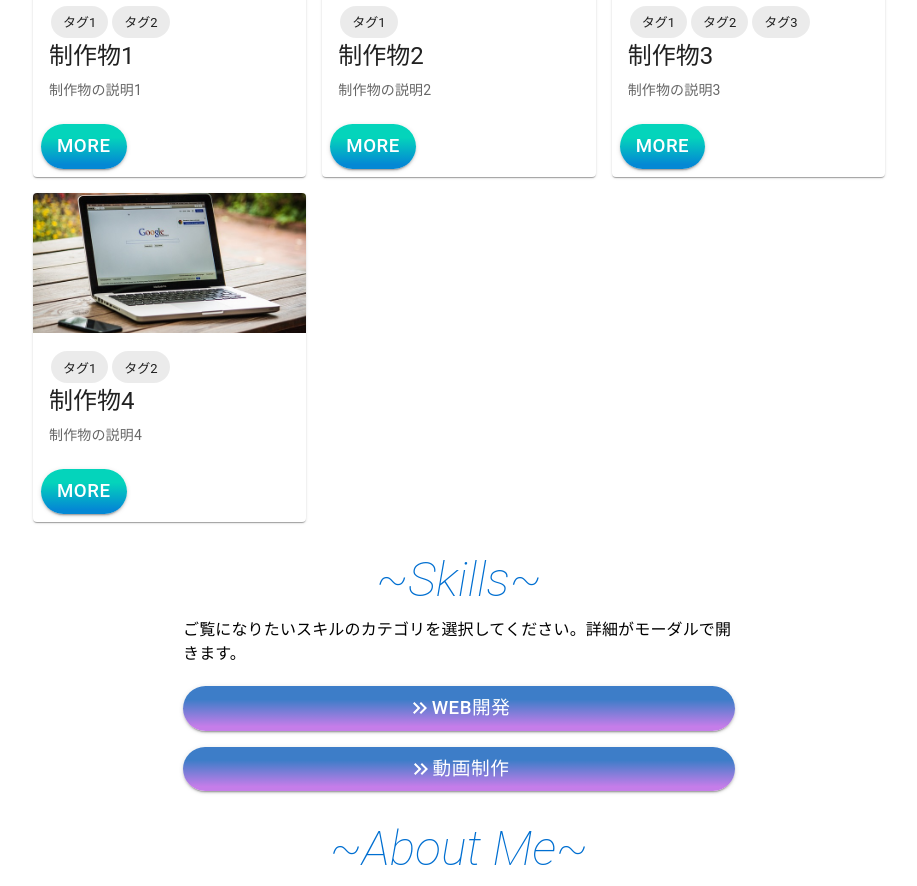
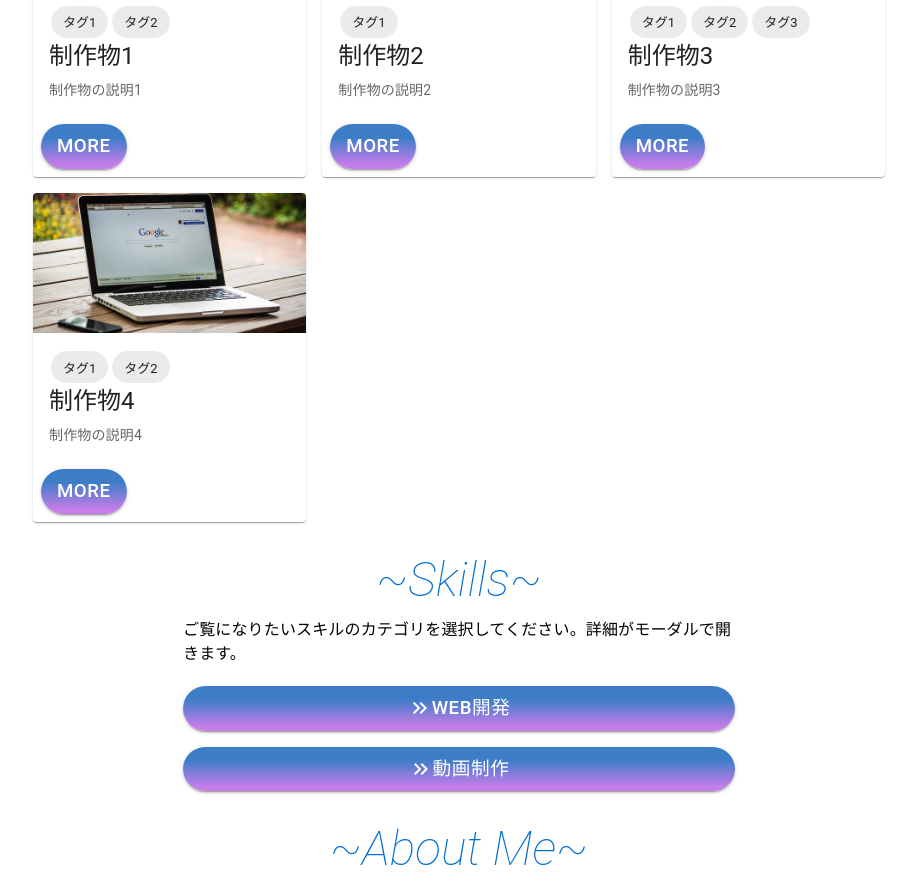
Before and after one commit to KHashimoto3/My_Portfolio, a Next.js app in the folder front/: page / in a window 1280 px wide. Shown: the part 1080-1966 px from the top of the page, without its empty margins (181-1098 px from the left). Built offline with nearby package versions, Linux system fonts and the light colour scheme.

Commit message:
MOREボタンの配色を他と揃えた。

```diff
--- a/front/src/app/_ui/button/portfolioDetailButton.tsx
+++ b/front/src/app/_ui/button/portfolioDetailButton.tsx
@@ -17,7 +17,7 @@ export default function PortfolioDetailButton(props: Props) {
         maxWidth: "120px",
         borderRadius: "30px",
         color: "white",
-        background: "linear-gradient(#04d4bb 30%, #0488d4 90%)",
+        background: "linear-gradient(#3d7dc8 30%, #c57de9 90%)",
       }}
       onClick={onClick}
     >
```
